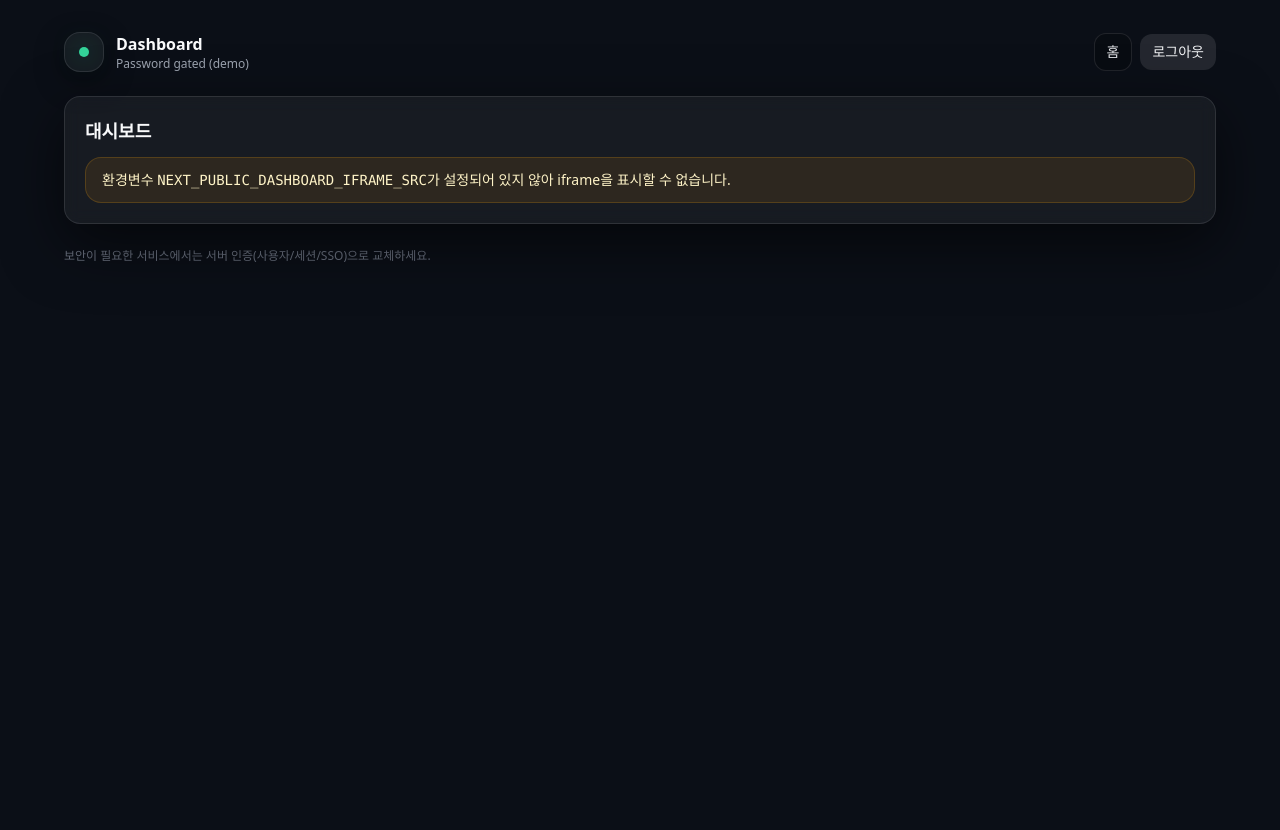
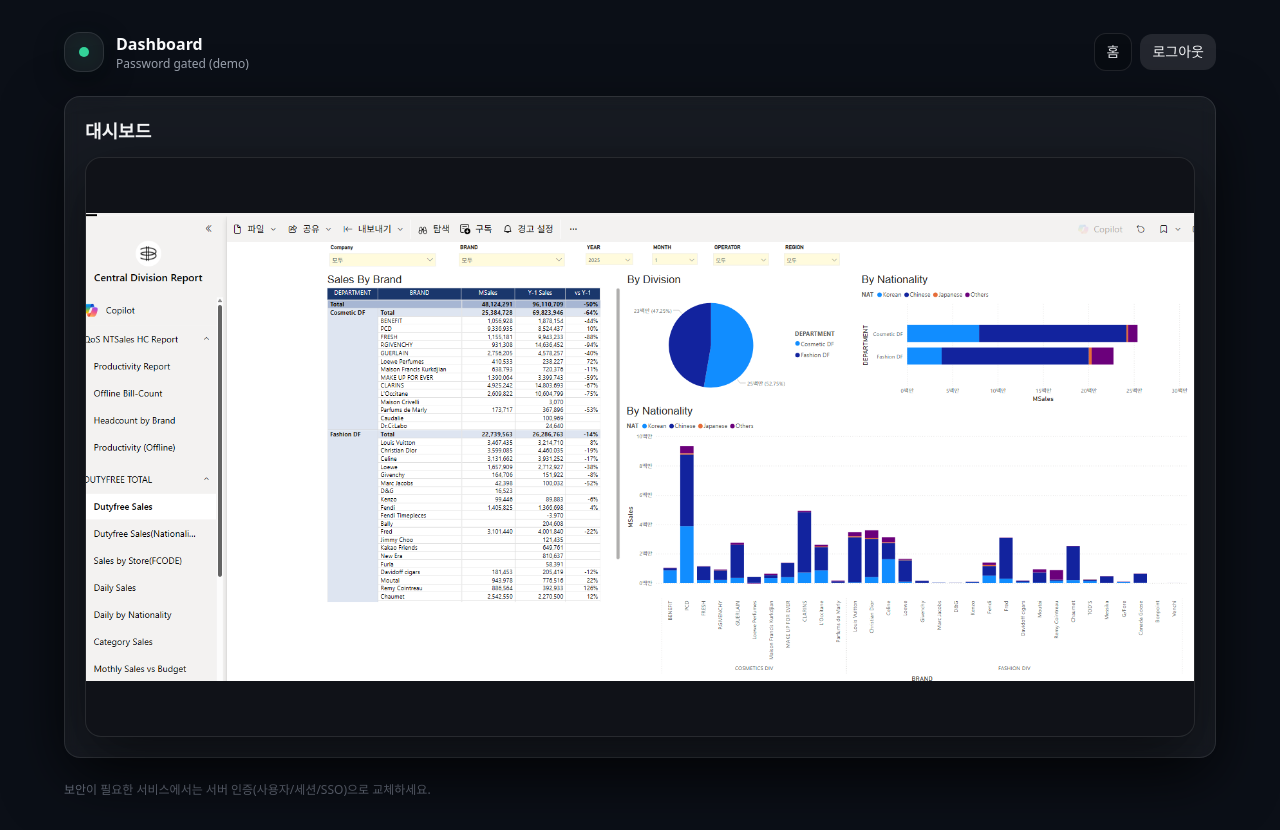
Before and after one commit to namyoung-cho/Cloud9, a Next.js app: page /dashboard in a window 1280 px wide. Before the commit the page ends 800 px from the top, so only its background shows below. Built offline with nearby package versions, Linux system fonts and the light colour scheme.

Commit message:
feat: add dashboard preview image 4

```diff
--- a/src/app/dashboard/page.tsx
+++ b/src/app/dashboard/page.tsx
@@ -1,21 +1,33 @@
 import DashboardShell from "@/components/DashboardShell";
-import DashboardIframe from "@/components/DashboardIframe";
+import Image from "next/image";
+// import DashboardIframe from "@/components/DashboardIframe";
 
 export default function DashboardPage() {
-  const iframeSrc = process.env.NEXT_PUBLIC_DASHBOARD_IFRAME_SRC;
+  // 나중에 Looker Studio iframe 주소가 준비되면 아래를 다시 사용하세요.
+  // const iframeSrc = process.env.NEXT_PUBLIC_DASHBOARD_IFRAME_SRC;
 
   return (
     <DashboardShell>
       <section className="flex flex-col gap-3">
         <h2 className="text-lg font-semibold text-gray-50">대시보드</h2>
+
+        {/* 현재는 iframe 대신 프리뷰 이미지만 표시합니다. */}
+        <div className="relative h-[calc(100svh-220px)] min-h-[560px] overflow-hidden rounded-2xl border border-white/10 bg-black/30 shadow-[0_20px_60px_rgba(0,0,0,0.55)]">
+          <Image
+            src="/dashboard-preview.png"
+            alt="대시보드 미리보기"
+            fill
+            sizes="100vw"
+            priority
+            className="object-contain"
+          />
+        </div>
+
+        {/*
         {iframeSrc ? (
           <DashboardIframe src={iframeSrc} title="Looker Studio Dashboard" />
-        ) : (
-          <div className="rounded-2xl border border-amber-500/20 bg-amber-500/10 px-4 py-3 text-sm text-amber-100">
-            환경변수 <span className="font-mono">NEXT_PUBLIC_DASHBOARD_IFRAME_SRC</span>가
-            설정되어 있지 않아 iframe을 표시할 수 없습니다.
-          </div>
-        )}
+        ) : null}
+        */}
       </section>
     </DashboardShell>
   );
```
